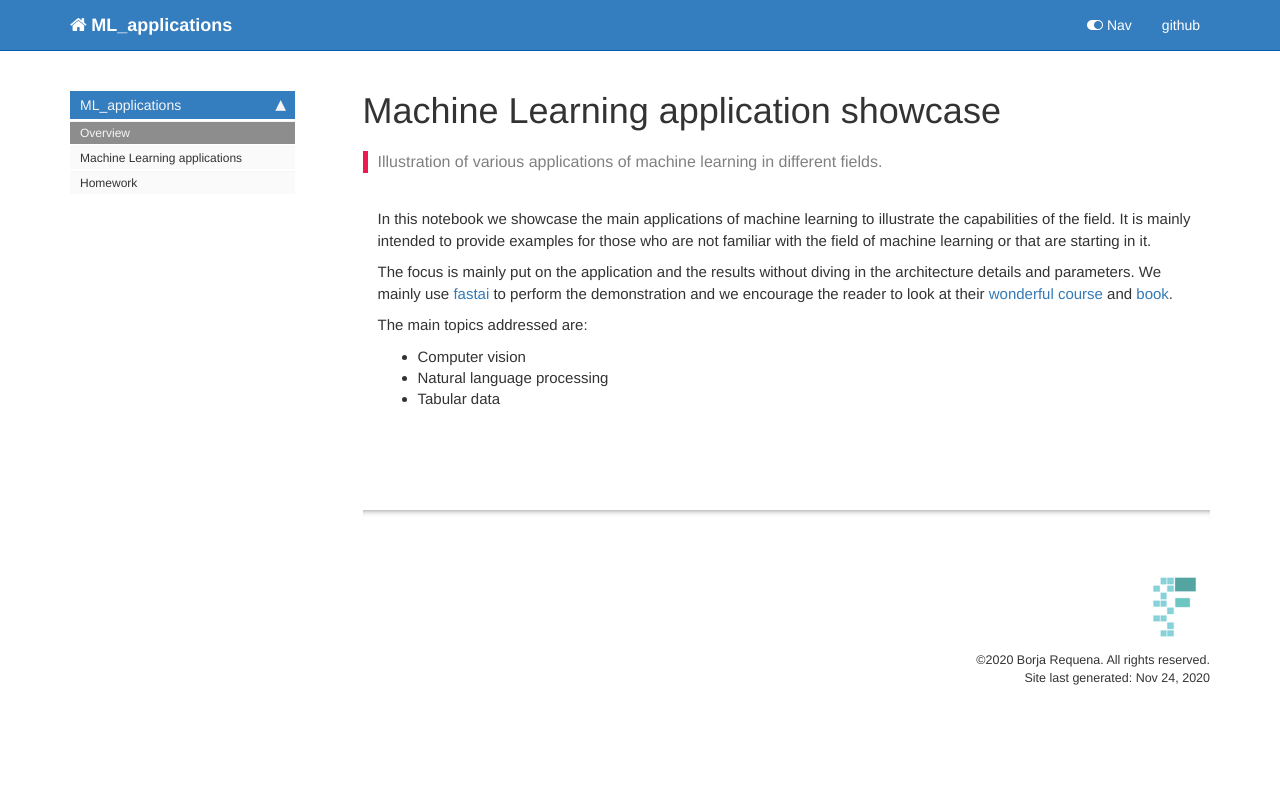
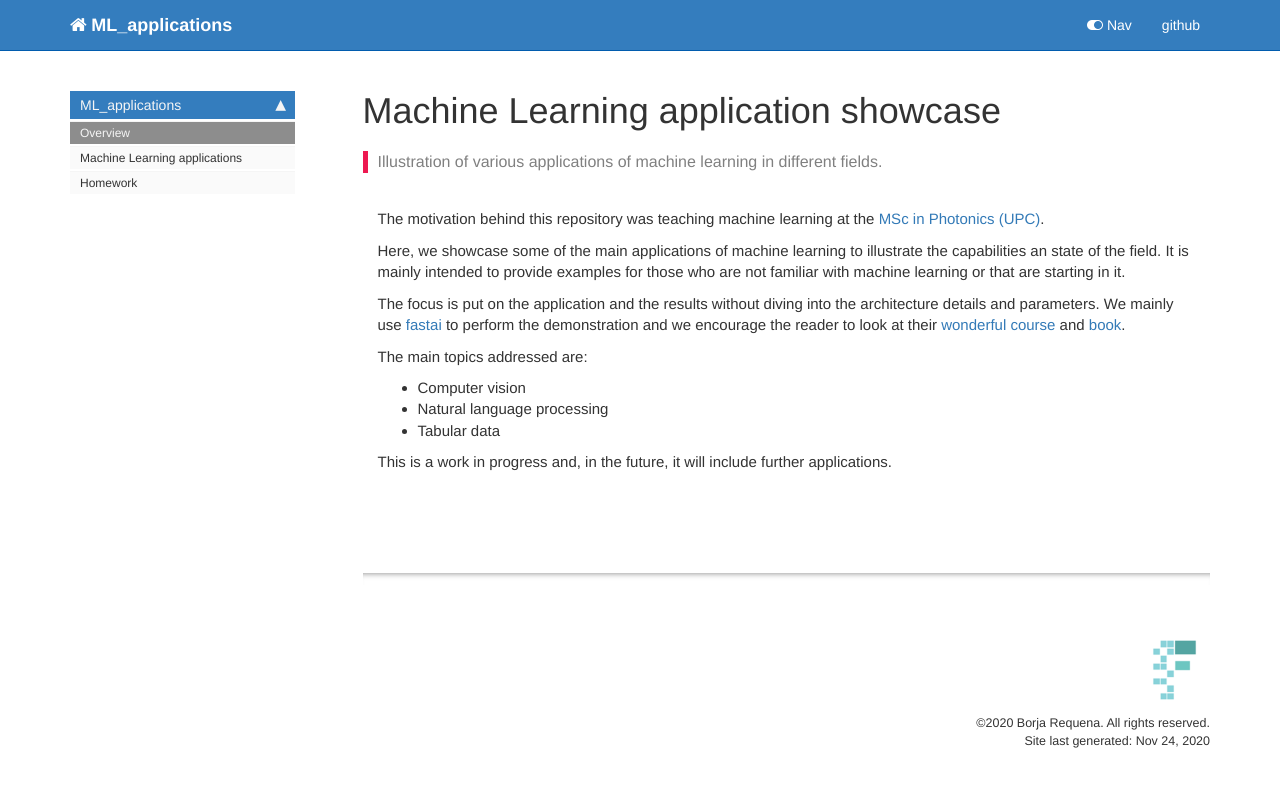
Before and after one commit to BorjaRequena/ML_applications, a Jekyll site: the page built from docs/index.html, in a window 1280 px wide. Shown: the top 787 px of the page. Built offline with Jekyll 4.4.1, drawn with Linux system fonts in a browser that asks for light colours; nearby versions of some CDN libraries; comment, search, counter and statistics services are not loaded.

Commit message:
updated readme

```diff
--- a/docs/index.html
+++ b/docs/index.html
@@ -31,14 +31,16 @@ nb_path: "index.ipynb"
 
 <div class="cell border-box-sizing text_cell rendered"><div class="inner_cell">
 <div class="text_cell_render border-box-sizing rendered_html">
-<p>In this notebook we showcase the main applications of machine learning to illustrate the capabilities of the field. It is mainly intended to provide examples for those who are not familiar with the field of machine learning or that are starting in it.</p>
-<p>The focus is mainly put on the application and the results without diving in the architecture details and parameters. We mainly use <a href="https://docs.fast.ai/">fastai</a> to perform the demonstration and we encourage the reader to look at their <a href="https://course.fast.ai/">wonderful course</a> and <a href="https://www.amazon.com/Deep-Learning-Coders-fastai-PyTorch/dp/1492045527">book</a>.</p>
+<p>The motivation behind this repository was teaching machine learning at the <a href="https://photonics.masters.upc.edu/en">MSc in Photonics (UPC)</a>.</p>
+<p>Here, we showcase some of the main applications of machine learning to illustrate the capabilities an state of the field. It is mainly intended to provide examples for those who are not familiar with machine learning or that are starting in it.</p>
+<p>The focus is put on the application and the results without diving into the architecture details and parameters. We mainly use <a href="https://docs.fast.ai/">fastai</a> to perform the demonstration and we encourage the reader to look at their <a href="https://course.fast.ai/">wonderful course</a> and <a href="https://www.amazon.com/Deep-Learning-Coders-fastai-PyTorch/dp/1492045527">book</a>.</p>
 <p>The main topics addressed are:</p>
 <ul>
 <li>Computer vision</li>
 <li>Natural language processing</li>
 <li>Tabular data</li>
 </ul>
+<p>This is a work in progress and, in the future, it will include further applications.</p>
 
 </div>
 </div>
```
Also changed, not shown: README.md, 1 other file.
